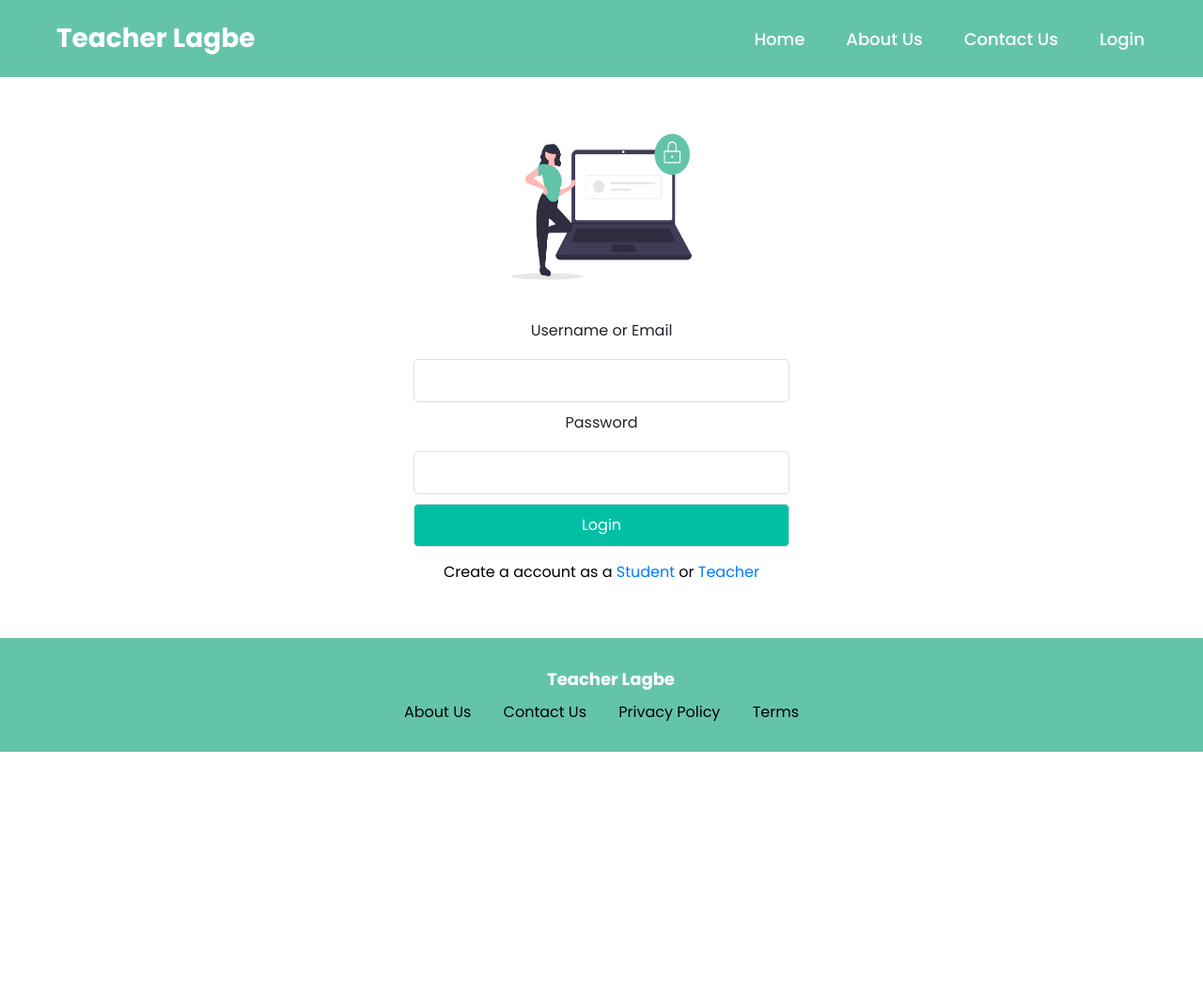
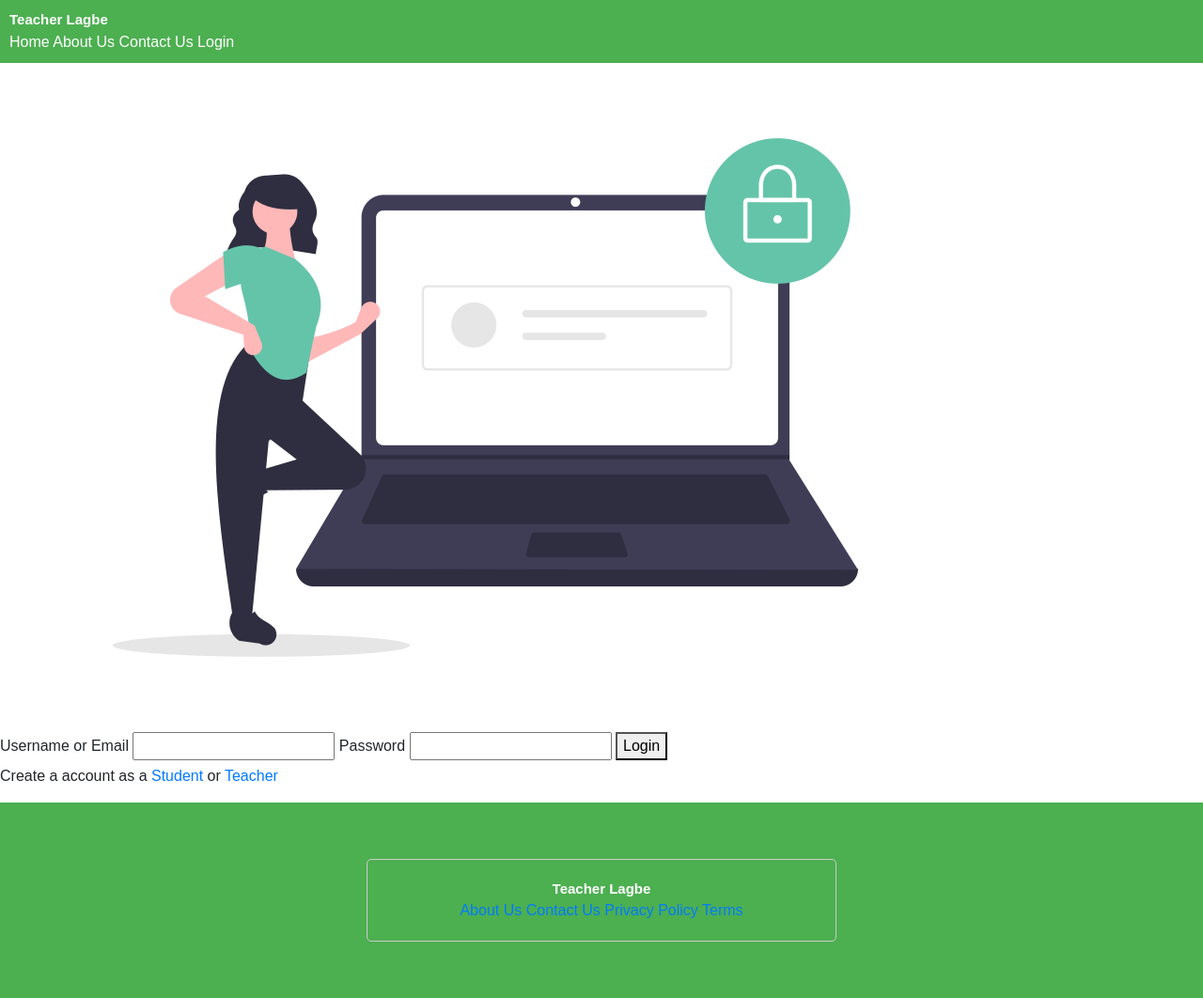
Before and after one commit to syedalveahad/Teacher-Lagbe, a PHP site: page /login.html in a window 1280 px wide. Shown: the whole page at 94% size. Before the commit the page ends 800 px from the top, so only its background shows below. Run offline with PHP 8.4, Linux system fonts and the light colour scheme; some libraries are stand-ins or nearby versions.

Commit message:
Add files via upload

```diff
--- a/login.css
+++ b/login.css
@@ -1,134 +1,103 @@
-* {
+/* Overall Styles */
+body {
+    font-family: Arial, sans-serif;
     margin: 0;
     padding: 0;
-    box-sizing: border-box;
-    font-family: "Poppins", sans-serif;
-}
-
-body {
-    display: flex;
-    flex-direction: column;
-    min-height: 100vh;
   }
 
   /* Header */
   header {
-    background-color: #64c4aa;
-    padding: 20px 0;
-}
-
-.containerheader {
-    max-width: 1200px;
-    margin: 0 auto;
+    background-color: #4CAF50;
+    color: white;
+    padding: 10px;
     display: flex;
     justify-content: space-between;
     align-items: center;
   }
 
-/* Logo */
   .logo {
-    font-size: 28px;
+    font-size: 15px;
     font-weight: bold;
-    color: white;
-    margin-left: 20px;
   }
 
-/* Navigation */
+  nav ul {
+    list-style-type: none;
+    margin: 0;
+    padding: 0;
+    display: flex; /* Reset default display for improved mobile layout */
+  }
+
+  nav li {
+    margin-right: 25px;
+    font-size: 20px;
+  }
+
+  nav a {
+    color: white;
+    text-decoration: none;
+  }
+
+  /* Responsive Header for Mobile Devices */
+  @media (max-width: 768px) {
+    header {
+      flex-direction: column; /* Stack logo and nav on mobile */
+      align-items: center; /* Center content vertically */
+    }
+
     nav {
+      margin-top: 10px; /* Add space between logo and nav on mobile */
+    }
+  }
+
+  /* Container */
+  .container {
+    max-width: 500px;
+    margin: 50px auto;
+    padding: 20px;
+    border: 1px solid #ccc;
+    border-radius: 5px;
+    text-align: center; /* Center login form */
+  }
+
+  .container h2 {
+    margin-bottom: 20px;
+  }
+
+  /* Login Form */
+  #loginForm {
     display: flex;
-    justify-content: flex-end;
+    flex-direction: column;
+    justify-content: center;
     align-items: center;
   }
 
-nav a {
-    margin: 0 15px;
-    color: white;
-    text-decoration: none;
-    font-size: 18px;
-    font-weight: 500;
-    padding: 7px;
-    transition: 0.3s;
-
-
+  #loginForm label {
+    margin-bottom: 5px;
+    display: block;
   }
 
-nav a:hover {
-    text-decoration: none;
-    margin: 0 15px;
-    background-color: #333;
-    padding: 7px;
-    font-size: 18px;
-    color: #ffffff;
-    font-weight: 500;
-    border-radius: 7px;
-    transition: 0.3s;
+  #loginForm input[type="text"],
+  #loginForm input[type="password"] {
+    width: 250px;
+    padding: 10px;
+    margin-bottom: 10px;
+    border: 1px solid #ccc;
+    border-radius: 3px;
   }
 
-
-
-
-main {
-    display: flex;
-    justify-content: center;
-    align-items: center;
-    flex-grow: 1;
-}
-
-.login-container {
-    text-align: center;
-    max-width: 400px;
-    width: 100%;
-}
-
-.login-container p{
-    padding: 5px;
-    margin-top: 10px;
-    text-decoration: none !important;
-    color: Black;
-}
-
-.login-container img {
-    width: 250px;
-    height: 200px;
-    margin-bottom: 20px;
-}
-
-form {
-    display: flex;
-    flex-direction: column;
-    gap: 10px;
-}
-
-form input,
-form button {
-    padding: 10px;
-    border: 1px solid #ddd;
+  #loginForm button {
+    background-color: #4CAF50;
+    color: white;
+    border: none;
+    padding: 10px 20px;
     border-radius: 5px;
-}
-
-form button {
-    background-color: #00bfa5;
-    color: white;
     cursor: pointer;
   }
 
-
-
   /* Footer */
   footer {
-    background-color: #64c4aa;
+    background-color: #4CAF50;
     color: white;
-    padding: 30px 0;
+    padding: 10px;
     text-align: center;
   }
-
-footer a {
-    margin: 0 15px;
-    text-decoration: none !important;
-    color: black;
-}
-
-footer .logo {
-    font-size: 18px;
-    margin-bottom: 10px;
-}
```
Also changed, not shown: debug_session.php (added, +8 -0 lines), login.php (added, +81 -0 lines), logout.php (added, +11 -0 lines), signup.html (added, +51 -0 lines), signup.php (added, +70 -0 lines). Lines whose indentation alone changed are shown as unchanged.
